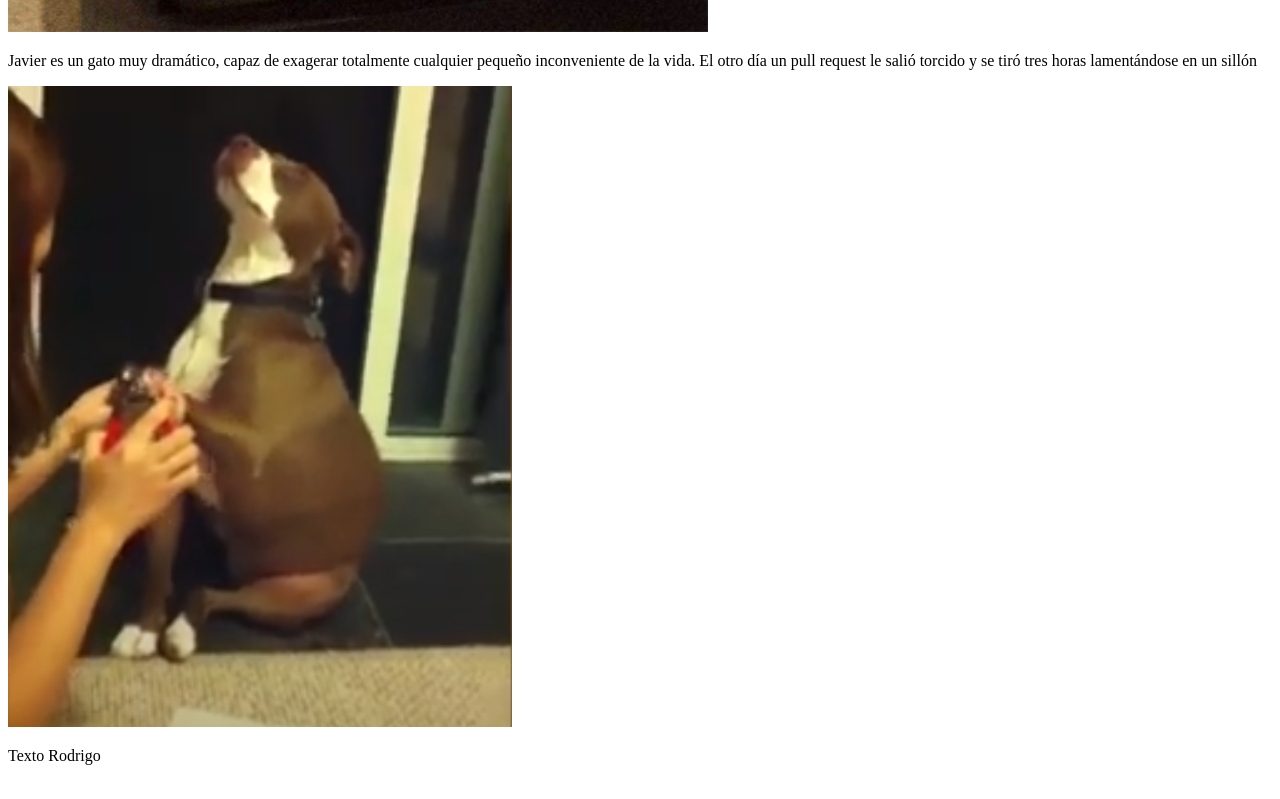
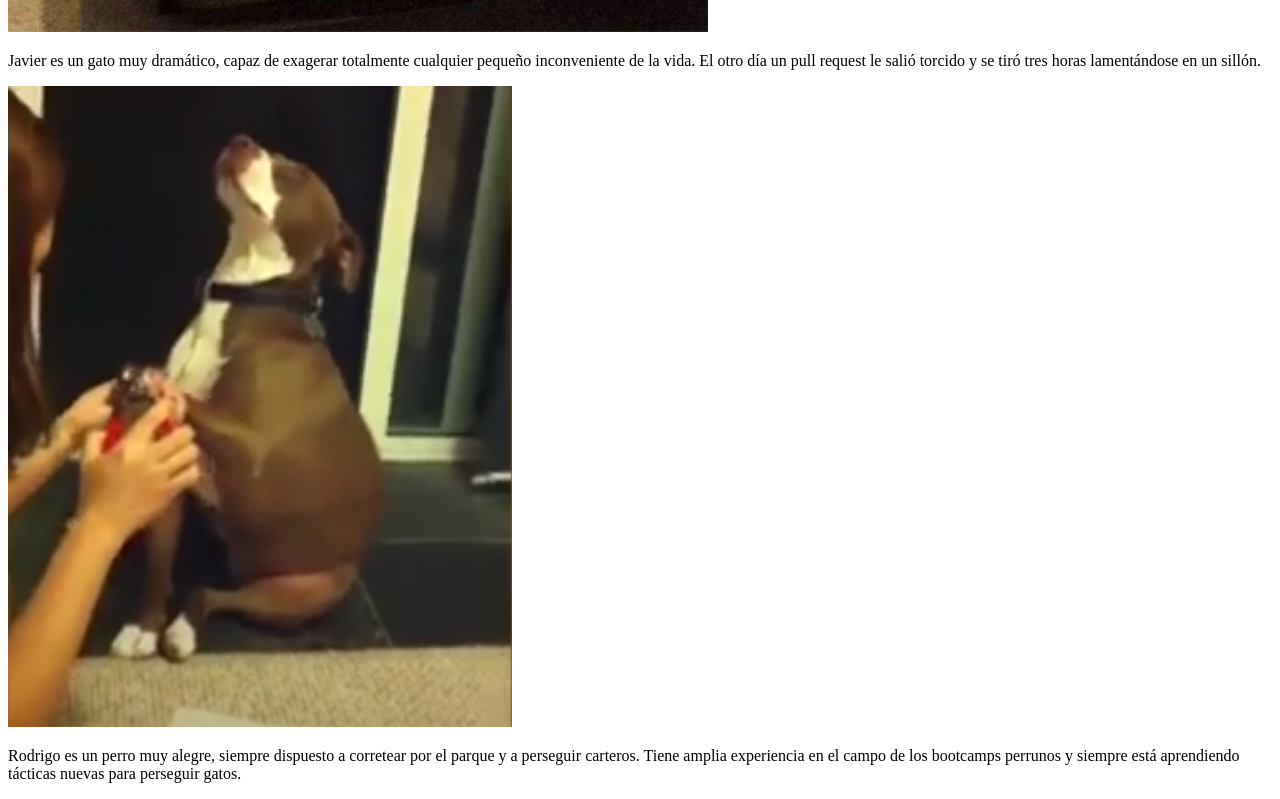
Before and after one commit to Javierfg86/202205-W01CH02_Javier-Rodrigo, a plain HTML site: page profiles.html in a window 1280 px wide. Shown: the part 778-1577 px from the top of the page. Drawn offline with Linux system fonts and the light colour scheme.

Commit message:
Add Rodrigo profile

```diff
--- a/profiles.html
+++ b/profiles.html
@@ -18,12 +18,17 @@
                     Javier es un gato muy dramático, capaz de exagerar
                     totalmente cualquier pequeño inconveniente de la vida. El
                     otro día un pull request le salió torcido y se tiró tres
-                    horas lamentándose en un sillón
+                    horas lamentándose en un sillón.
                 </p>
             </article>
             <article>
                 <img src="rodrigo.png" alt="foto Rodrigo" />
-                <p>Texto Rodrigo</p>
+                <p>
+                    Rodrigo es un perro muy alegre, siempre dispuesto a
+                    corretear por el parque y a perseguir carteros. Tiene amplia
+                    experiencia en el campo de los bootcamps perrunos y siempre
+                    está aprendiendo tácticas nuevas para perseguir gatos.
+                </p>
             </article>
         </main>
         <!--footer-->
```
